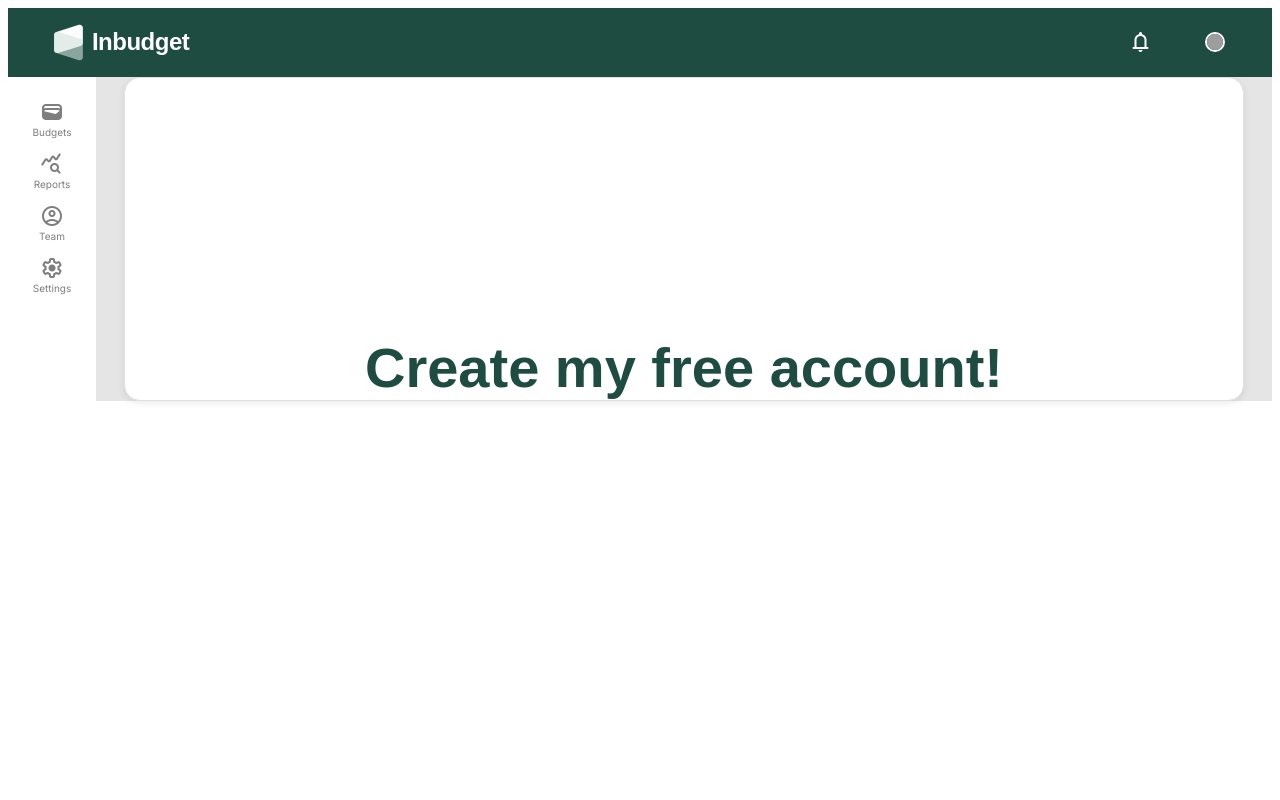
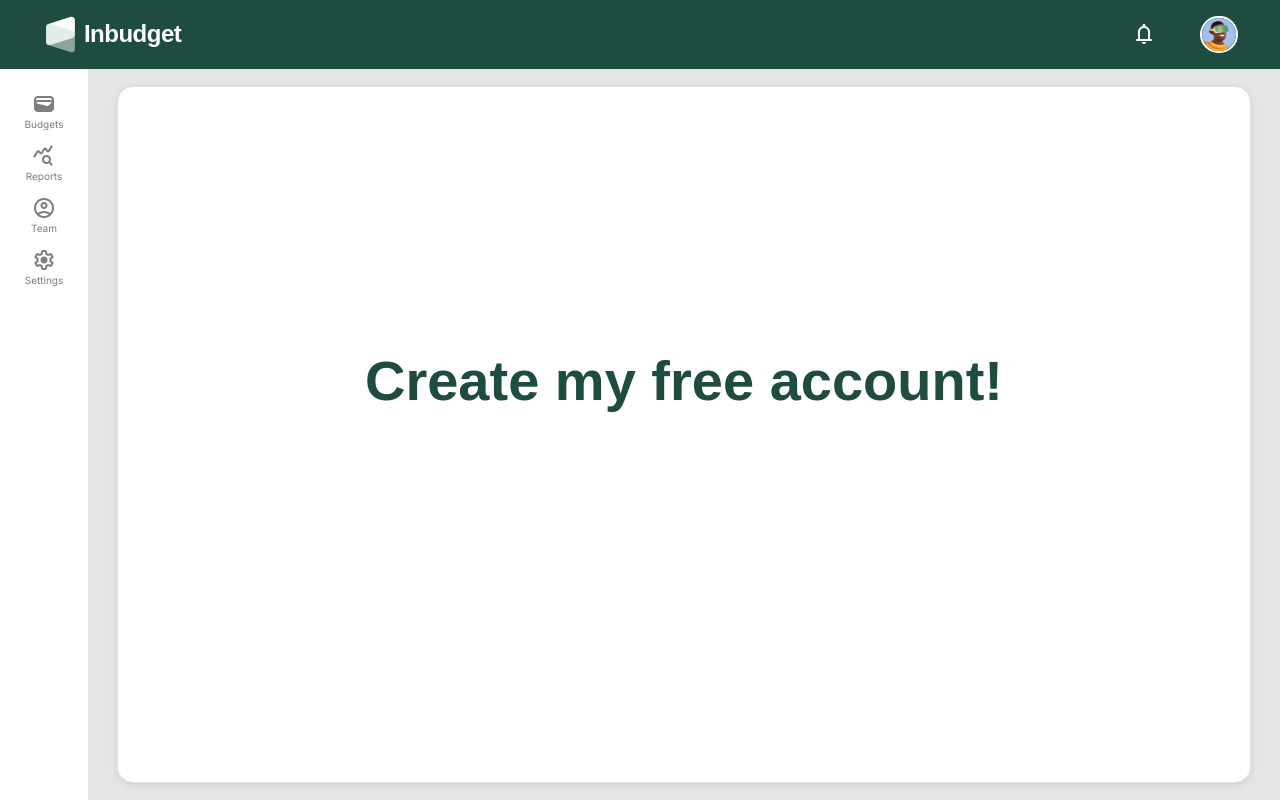
Before and after one commit to intive/patronage2023-js, a Next.js app in the folder apps/web/: page / in a window 1280 px wide. Built offline with nearby package versions, Linux system fonts and the light colour scheme; grey boxes are pictures that could not be loaded.

Commit message:
chore: code cleanup #P23-70

```diff
--- a/apps/web/app/(navigation)/Nav.tsx
+++ b/apps/web/app/(navigation)/Nav.tsx
@@ -30,8 +30,8 @@ export default function Nav() {
     <NavBar>
       <Logo white />
       <ActionWrapper>
-        <Icon icon={"notifications"} color={"white"}/>
-        <Avatar src="..avatar.png" outlined />
+        <Icon icon="notifications" color="white" />
+        <AvatarStyled src="/avatar.svg" outlined />
       </ActionWrapper>
     </NavBar>
   );
--- a/apps/web/app/(navigation)/home/page.tsx
+++ b/apps/web/app/(navigation)/home/page.tsx
@@ -2,7 +2,6 @@
 
 import styled from "styled-components";
 import { Card } from "ui";
-import "../../css/global.css"
 
 const CardWrapperStyled = styled.div`
     display:flex;
--- a/apps/web/app/layout.tsx
+++ b/apps/web/app/layout.tsx
@@ -2,6 +2,7 @@
 /* eslint-disable @next/next/no-head-element */
 import { StyledComponentsRegistry } from "../lib/registry";
 import { Inter } from "next/font/google";
+import "../app/css/global.css"
 
 export type LayoutProps = {
   children: React.ReactNode;
```
